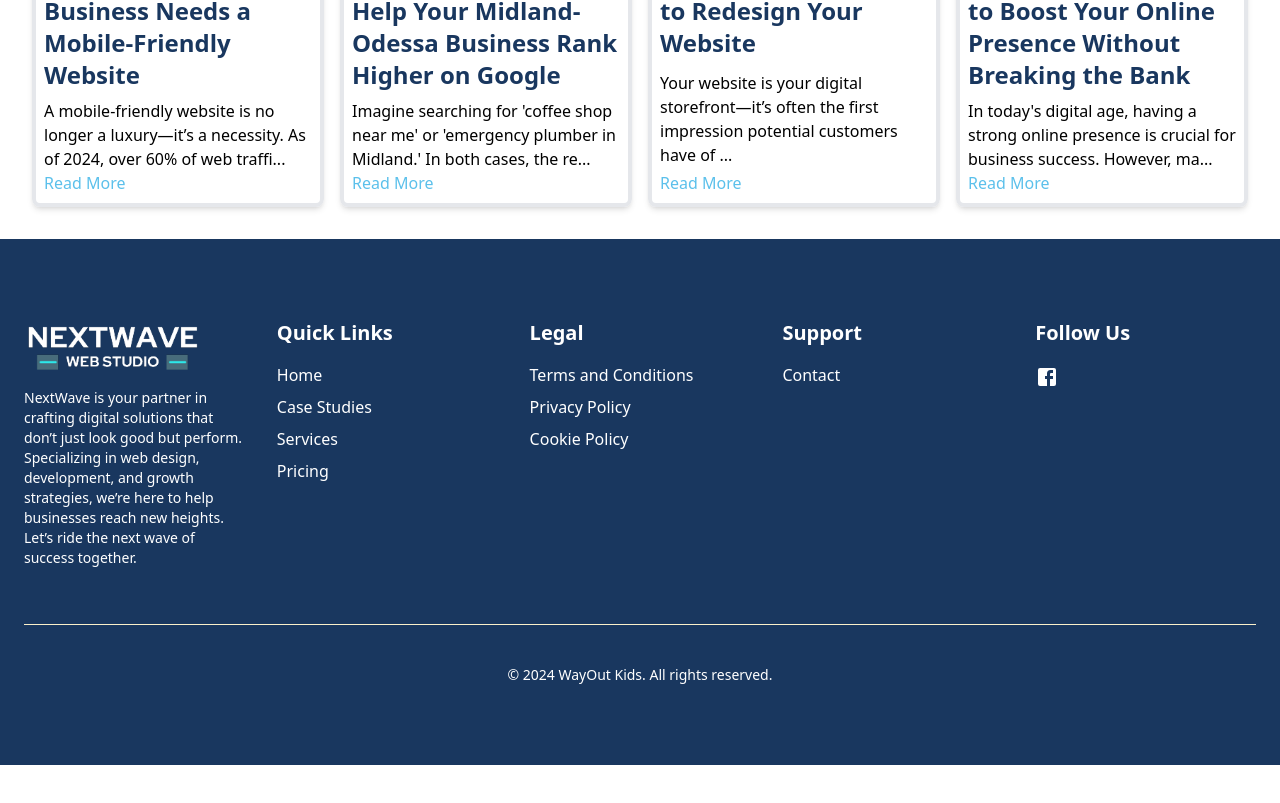
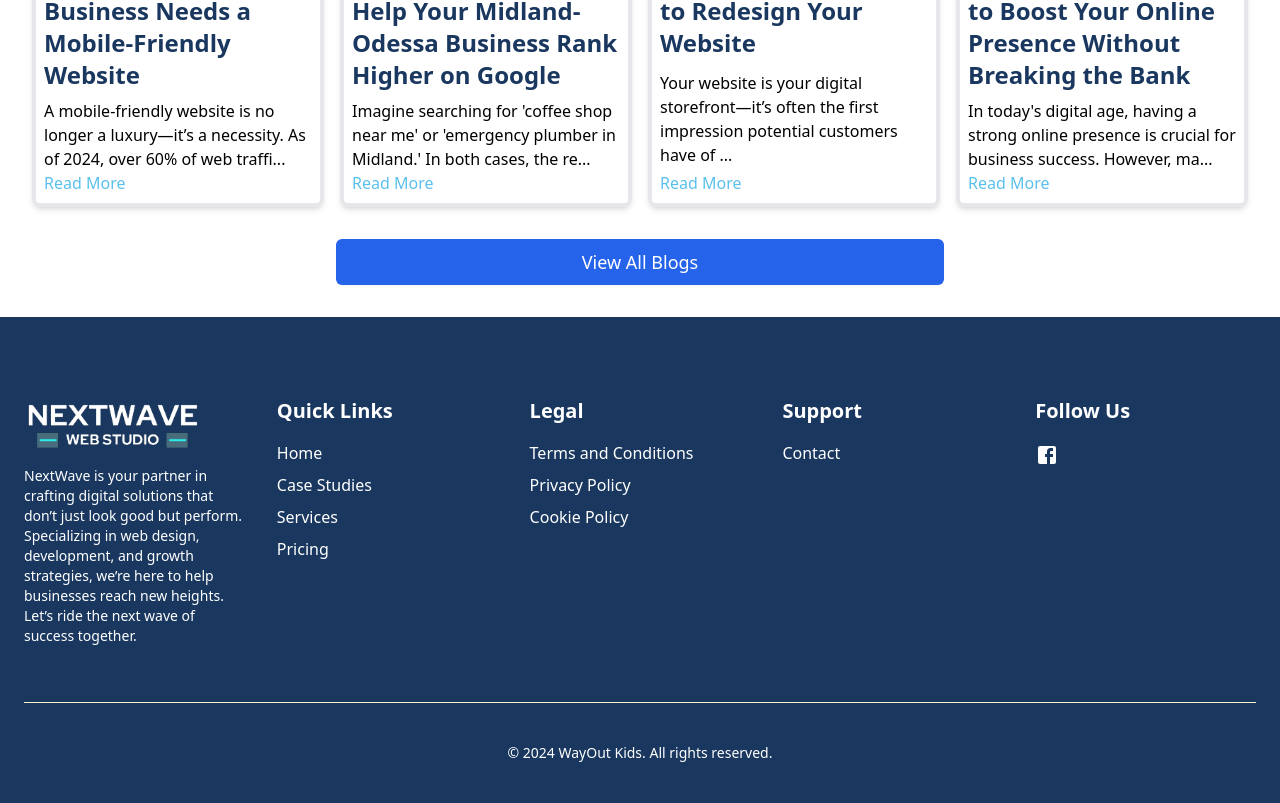
Before and after one commit to Parrasite9/nextwave, a React (Create React App) app: page / in a window 1280 px wide. Shown: the part 4468-5271 px from the top of the page. Before the commit the page ends 5233 px from the top, so only its background shows below. Built offline with nearby package versions, Linux system fonts and the light colour scheme.

Commit message:
FeaturedPosts have been added, CSSd, and have a route set to the blog list

```diff
--- a/src/Components/Blogs/FeaturedPosts.jsx
+++ b/src/Components/Blogs/FeaturedPosts.jsx
@@ -46,6 +46,14 @@ const FeaturedPosts = () => {
           </div>
         ))}
       </div>
+      <Link to="/blogs" className="flex justify-center items-center">
+        <button
+            type="submit"
+            className="w-full mb-8 inline-flex items-center justify-center px-4 py-2 border border-transparent rounded-md shadow-sm text-lg font-medium text-white bg-blue-600 hover:bg-blue-700 focus:outline-none focus:ring-2 focus:ring-blue-500 lg:w-3/4 xl:w-1/2"
+        >
+            View All Blogs
+        </button>
+      </Link>
     </div>
   );
 };
```
